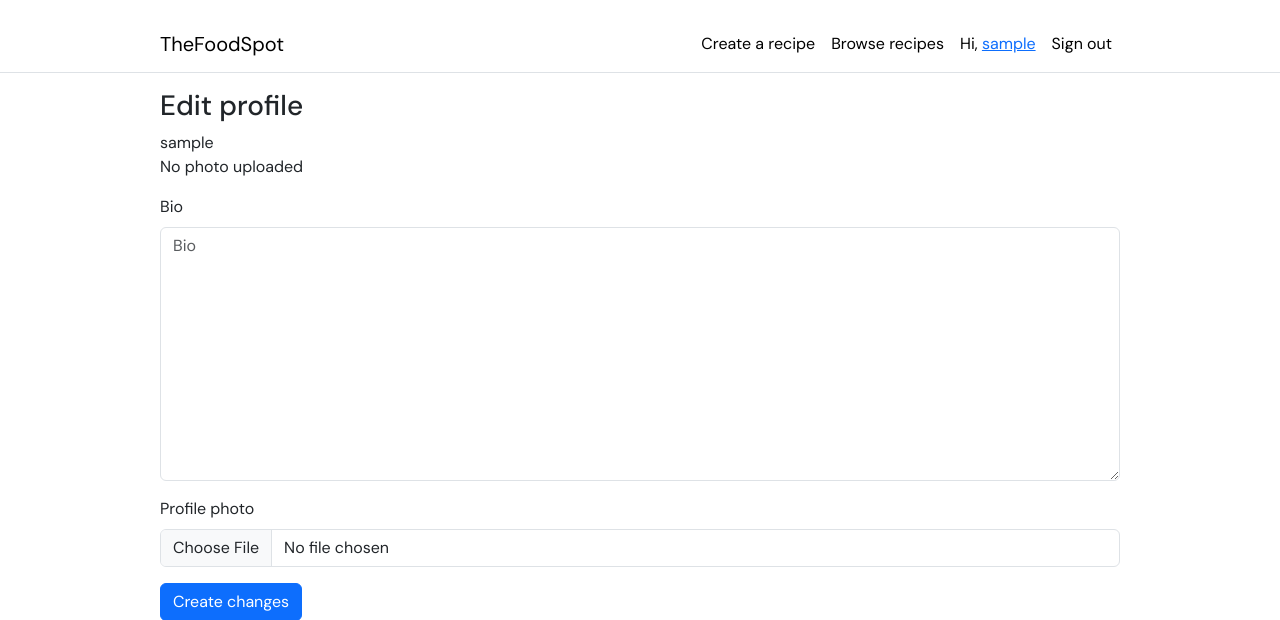
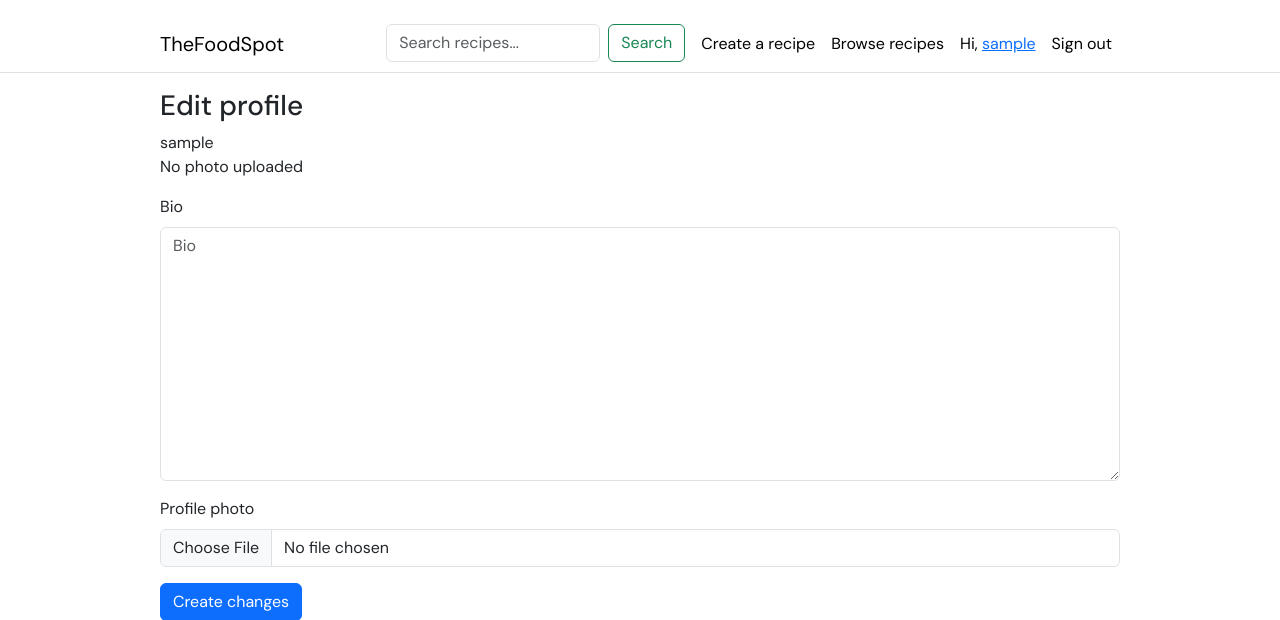
Before and after one commit to kalonjic34/foodspot-web-app, a Django app: page /accounts/edit-profile/ in a window 1280 px wide. Shown: the top 620 px of the page. Run offline with Django 5.2, Linux system fonts and the light colour scheme; the visitor is signed in with stand-in values (Sample User, id 1); some libraries are stand-ins or nearby versions.

Commit message:
add search form to navbar for recipe search functionality

```diff
--- a/templates/base.html
+++ b/templates/base.html
@@ -69,6 +69,12 @@
       <ul class="navbar-nav ms-auto">
         {% if user.is_authenticated %}
         <li class="nav-item">
+          <form class="d-flex" action="{% url "recipes:search_results" %}" ,method="get">
+            {{ search_form.query }}
+            <button class="btn btn-outline-success my-2 my-sm-0 m-2" type="submit">Search</button>
+          </form>
+        </li>
+        <li class="nav-item">
           <a class="nav-link" href="{% url "foodspot_app:add_recipe_no_genre" %}">Create a recipe</a>
         </li>
         <li class="nav-item">
```
